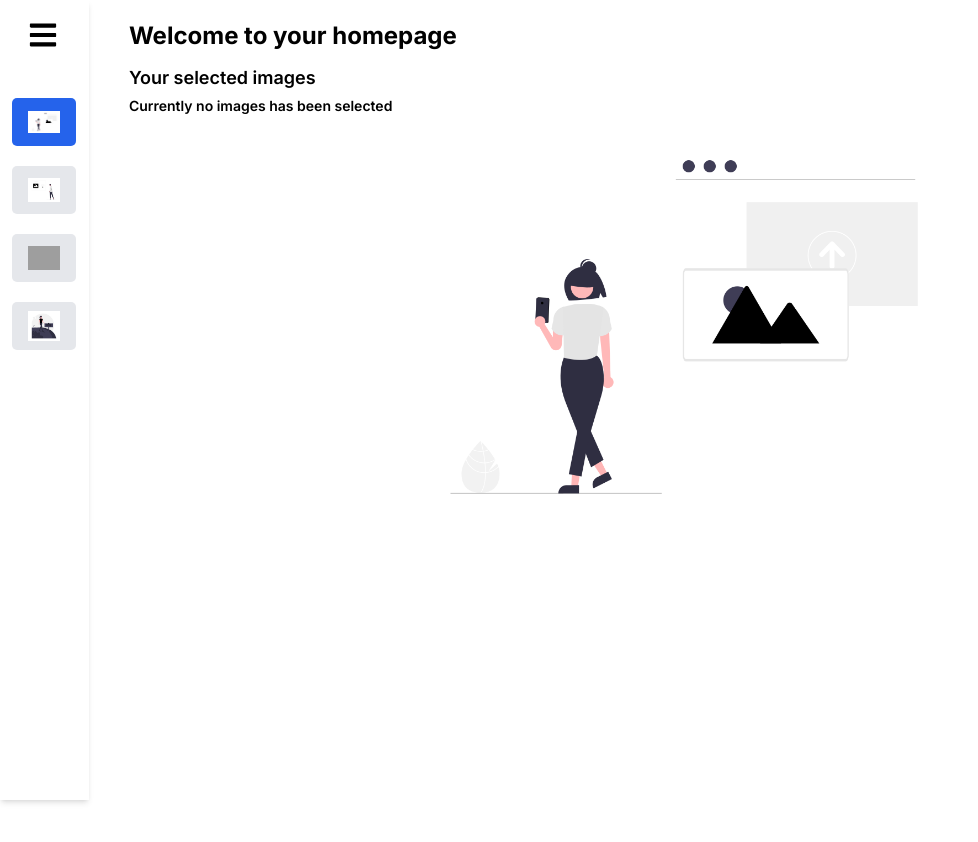
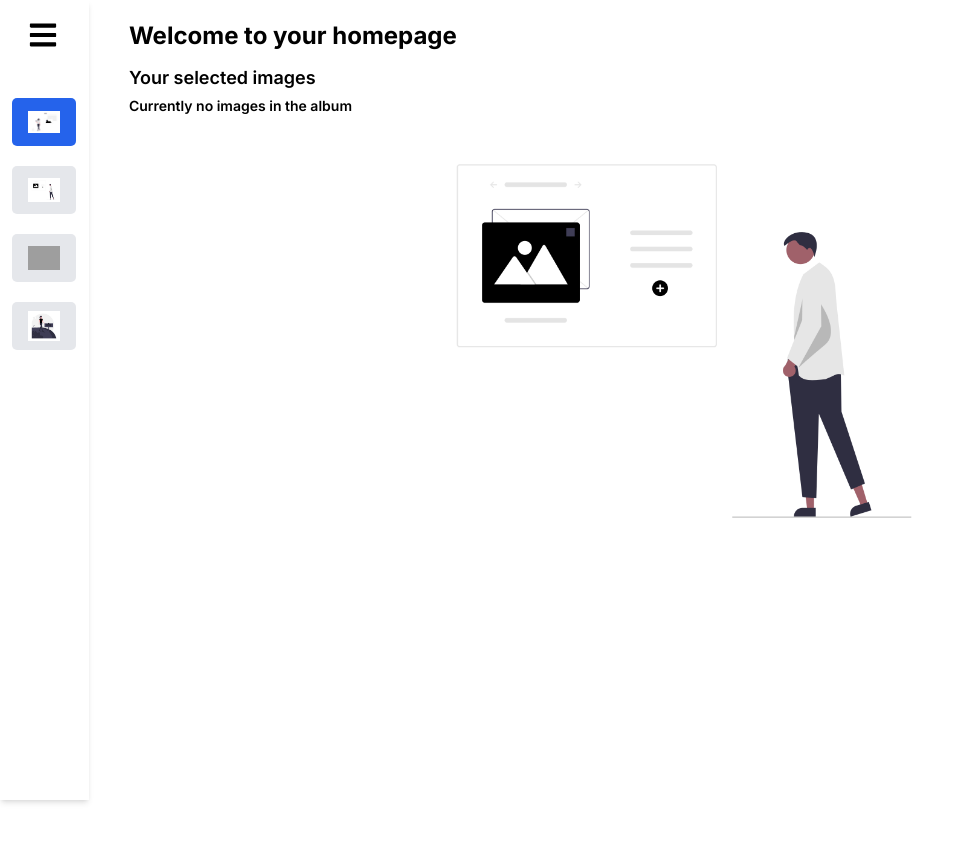
Before and after one commit to Bifrost-Builders/MyndaAlbum-appid, a Next.js app in the folder my-app/: page /secure/home in a window 1280 px wide. Shown: the top 842 px of the page, without its empty margins (0-978 px from the left). Built offline with nearby package versions, Linux system fonts and the light colour scheme; grey boxes are pictures that could not be loaded.

Commit message:
normal upprodun mynda

```diff
--- a/my-app/src/app/components/userUi/imageUi/handleImage.tsx
+++ b/my-app/src/app/components/userUi/imageUi/handleImage.tsx
@@ -14,7 +14,6 @@ LR.registerBlocks(LR);
 //City -> city
 //province -> province
 
-//Data struct for images that are uploaded
 
 type ImageTransferType = {
   uuid: string,
@@ -26,6 +25,7 @@ type ImageTransferType = {
 function App() {
   const baseUrl = "https://ucarecdn.com/";
     const [files, setFiles] = useState<ImageTransferType[]>([]);
+    console.log(files);
     const ctxProviderRef = useRef(null);
 
   useEffect(() => {
@@ -38,7 +38,6 @@ function App() {
         (file) => file.status === 'success',
         );
 
-      // Map the successful files to your ImageTransferType
       const formattedFiles = successfulFiles.map((file) => ({
         uuid: file.uuid,
         fileName: file.fileInfo.originalFilename,
--- a/my-app/src/app/components/userUi/imageUi/homePage.tsx
+++ b/my-app/src/app/components/userUi/imageUi/homePage.tsx
@@ -45,7 +45,7 @@ function homePage() {
     <section className='relative min-h-screen h-full w-full'>
       <section className=''>
         <div className='flex justify-center'>
-          {/* Your upload care components */}
+          {}
         </div>
       </section>
       <div className="h-full w-full my-3">
--- a/my-app/src/app/components/userUi/imageUi/noImage.tsx
+++ b/my-app/src/app/components/userUi/imageUi/noImage.tsx
@@ -1,13 +1,13 @@
 import Image from "next/image"
-import undraw_Upload_image_re_svxx from "@/app/public/undraw_Upload_image_re_svxx.png"
+import undraw_Edit_photo_re_ton4 from "@/app/public/undraw_Edit_photo_re_ton4.png"
 
 export default function NoImage() {
     return (
         <section className="h-full w-full flex flex-col justify-center item-center">
-              <h1 className="font-semibold text-sm">Currently no images has been selected</h1>
+              <h1 className="font-semibold text-sm">Currently no images in the album</h1>
 
             <Image
-                src={undraw_Upload_image_re_svxx}
+                src={undraw_Edit_photo_re_ton4}
                 alt="No image uploaded"
                 className="max-w-[600px] max-h-[600px] m-auto"
             />
--- a/my-app/src/app/components/userUi/imageUi/showImages.tsx
+++ b/my-app/src/app/components/userUi/imageUi/showImages.tsx
@@ -7,6 +7,7 @@ const gridTemplates = {
   small: "grid-cols-2 md:grid-cols-3 lg:grid-cols-4",
   medium: "grid-cols-3 md:grid-cols-4 lg:grid-cols-5",
   large: "grid-cols-4 md:grid-cols-5 lg:grid-cols-6",
+  supersmall: "grid-cols-1 md:grid-cols-1 lg:grid-cols-1",
 };
 
 const imageVariants = [
@@ -23,7 +24,7 @@ export default function ShowImages({ files }) {
     } else if (imageCount >= 6) {
       return gridTemplates.medium;
     } else {
-      return gridTemplates.small;
+      return gridTemplates.supersmall;
     }
   };
 
@@ -48,9 +49,11 @@ export default function ShowImages({ files }) {
               exit={{ opacity: 0, y: -20 }}
               transition={{ duration: 0.5 }}
               className={clsx(
-                "relative overflow-hidden rounded-[12px]",
-                gridStyle,
-                "bg-gray-200"
+                "relative overflow-hidden rounded-[12px] mb-4",
+                "bg-gray-200",
+                "w-full md:w-1/2",
+                "mx-auto",
+                "flex justify-center item-center"
               )}
             >
               <ImageBlock src={file.imageUrl} />
```
